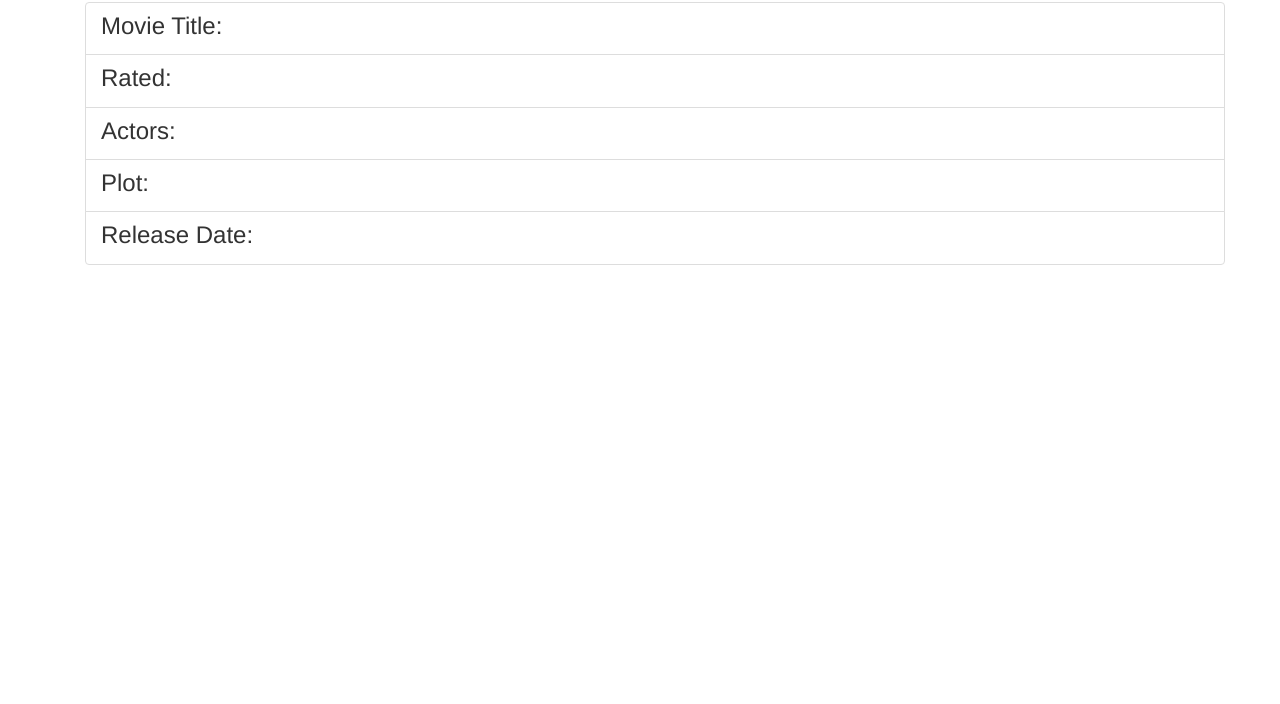
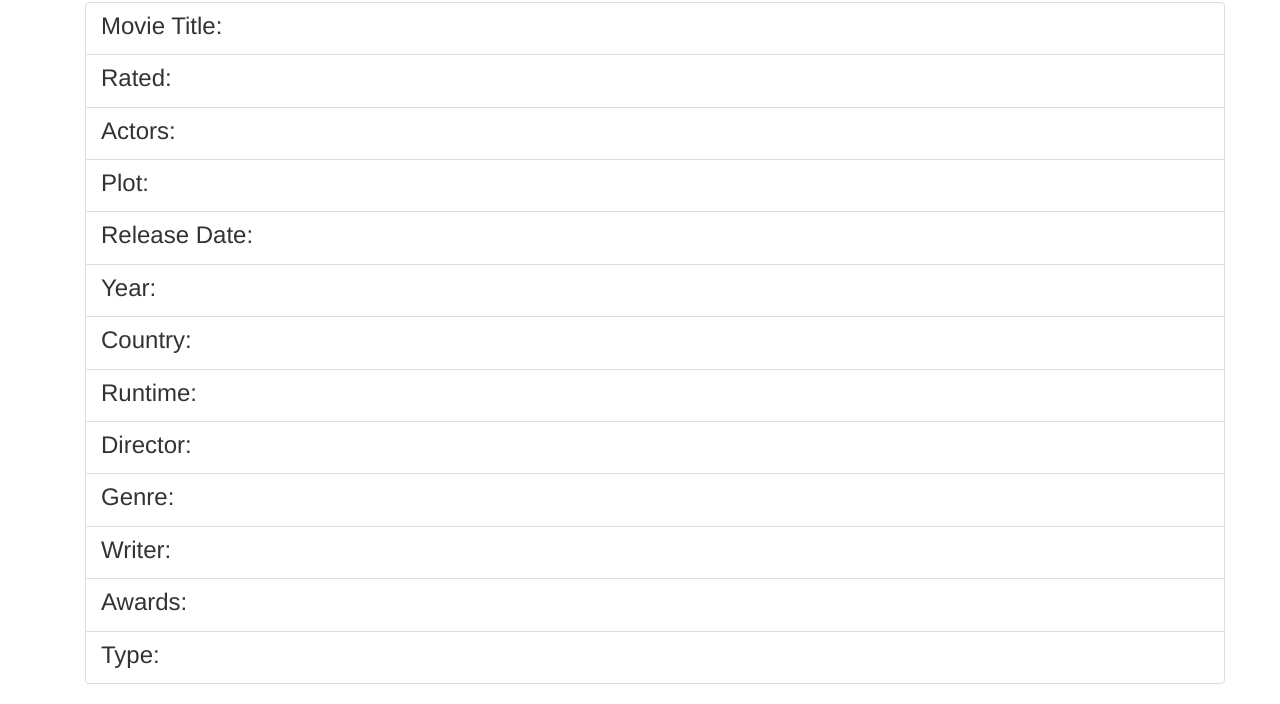
Before and after one commit to veronicapetters/lesson8_ajax, a plain HTML site: page index.html in a window 1280 px wide. Shown: the part 533-1237 px from the top of the page. Before the commit the page ends 818 px from the top, so only its background shows below. Drawn offline with nearby package versions, Linux system fonts and the light colour scheme.

Commit message:
Lesson 9 final commit

```diff
--- a/index.html
+++ b/index.html
@@ -54,6 +54,46 @@ Filename:   index.html
             <p class="list-group-item-text lead text-primary" id="Released">  </p>
         </a>
 
+        <a href="#" class="list-group-item">
+            <h3 class="list-group-item-heading">Year:</h3>
+            <p class="list-group-item-text lead text-primary" id="Year">  </p>
+        </a>
+
+        <a href="#" class="list-group-item">
+            <h3 class="list-group-item-heading">Country:</h3>
+            <p class="list-group-item-text lead text-primary" id="Country">  </p>
+        </a>
+
+        <a href="#" class="list-group-item">
+            <h3 class="list-group-item-heading">Runtime:</h3>
+            <p class="list-group-item-text lead text-primary" id="Runtime">  </p>
+        </a>
+
+        <a href="#" class="list-group-item">
+            <h3 class="list-group-item-heading">Director:</h3>
+            <p class="list-group-item-text lead text-primary" id="Director">  </p>
+        </a>
+
+        <a href="#" class="list-group-item">
+            <h3 class="list-group-item-heading">Genre:</h3>
+            <p class="list-group-item-text lead text-primary" id="Genre">  </p>
+        </a>
+
+        <a href="#" class="list-group-item">
+            <h3 class="list-group-item-heading">Writer:</h3>
+            <p class="list-group-item-text lead text-primary" id="Writer">  </p>
+        </a>
+
+        <a href="#" class="list-group-item">
+            <h3 class="list-group-item-heading">Awards:</h3>
+            <p class="list-group-item-text lead text-primary" id="Awards">  </p>
+        </a>
+
+        <a href="#" class="list-group-item">
+            <h3 class="list-group-item-heading">Type:</h3>
+            <p class="list-group-item-text lead text-primary" id="Type">  </p>
+        </a>
+
     </div>
 </div>
     <script>
@@ -71,6 +111,14 @@ Filename:   index.html
                      $('#Actors').html(json.Actors);
                      $('#Plot').html(json.Plot);
                      $('#Released').html(json.Released);
+                     $('#Year').html(json.Year);
+                     $('#Country').html(json.Country);
+                     $('#Runtime').html(json.Runtime);
+                     $('#Director').html(json.Director);
+                     $('#Genre').html(json.Genre);
+                     $('#Writer').html(json.Writer);
+                     $('#Awards').html(json.Awards);
+                     $('#Type').html(json.Type);
                 })
                 .fail(function() {
                       alert("Posting failed.");
```
Also changed, not shown: 1 other file.
